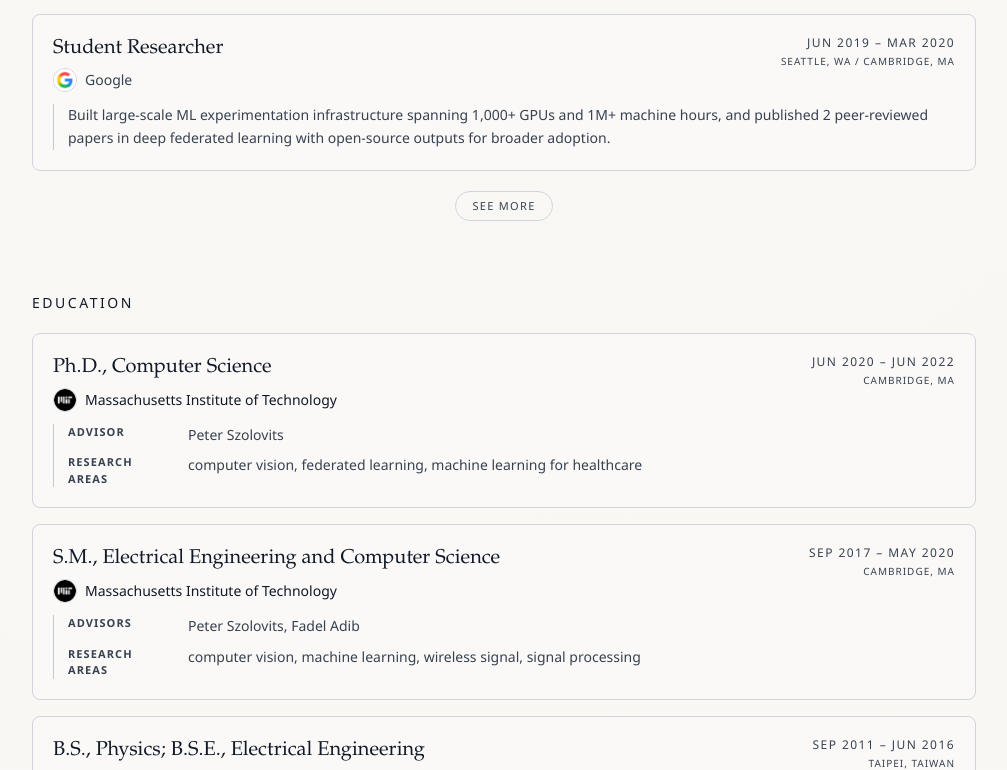
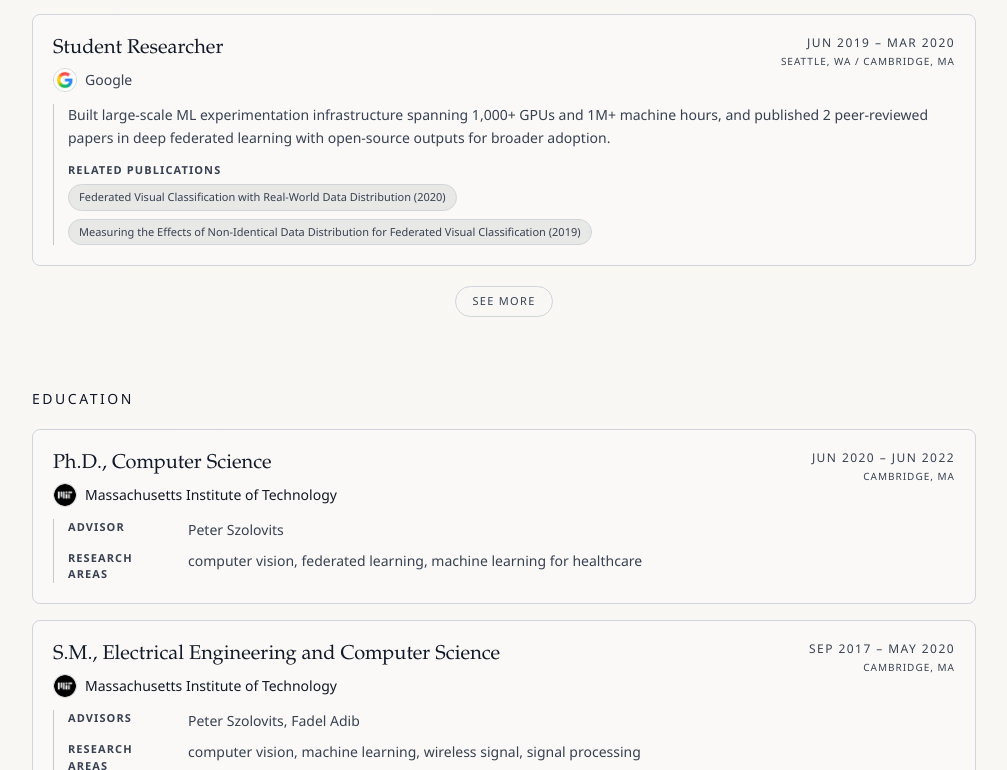
Before and after one commit to stmharry/stmharry.github.io, a React (Vite) app: page / in a window 1280 px wide. Shown: the part 1270-2040 px from the top of the page, without its empty margins (136-1143 px from the left). Built offline with nearby package versions, Linux system fonts and the light colour scheme.

Commit message:
✨ feat(ui): add forward links from experience to publications

```diff
--- a/src/App.tsx
+++ b/src/App.tsx
@@ -5,11 +5,12 @@ import { ExperienceSection } from "./components/ExperienceSection";
 import { Hero } from "./components/Hero";
 import { PublicationsSection } from "./components/PublicationsSection";
 import { cvContent } from "./data/cv/content";
-import { getWebExperience, getWebProfile } from "./data/cv/selectors";
+import { getExperiencePublicationLinks, getWebExperience, getWebProfile } from "./data/cv/selectors";
 
 function App() {
   const webProfile = getWebProfile(cvContent);
   const webExperience = getWebExperience(cvContent);
+  const experiencePublicationLinks = getExperiencePublicationLinks(cvContent.publications);
   const [stickyNameOpacity, setStickyNameOpacity] = useState(0);
 
   useEffect(() => {
@@ -43,7 +44,7 @@ function App() {
         </div>
       </div>
       <Hero profile={webProfile} links={cvContent.profile.links} />
-      <ExperienceSection items={webExperience} />
+      <ExperienceSection items={webExperience} publicationLinksByExperienceId={experiencePublicationLinks} />
       <EducationSection items={cvContent.education} />
       <PublicationsSection publications={cvContent.publications} topics={cvContent.topics} />
     </main>
--- a/src/components/ExperienceSection.tsx
+++ b/src/components/ExperienceSection.tsx
@@ -4,11 +4,13 @@ import { CardHeader } from "./CardHeader";
 import { LogoBadge } from "./LogoBadge";
 import { MobileCardDisclosure } from "./MobileCardDisclosure";
 import { toExperienceCardHeader } from "./cardSemantics";
+import type { ExperiencePublicationLink } from "../data/cv/selectors";
 import type { ExperienceItem } from "../data/cv/types";
 import { isExternalUrl, toPublicUrl } from "../lib/url";
 
 type ExperienceSectionProps = {
   items: ExperienceItem[];
+  publicationLinksByExperienceId: Record<string, ExperiencePublicationLink[]>;
 };
 
 const ExternalLinkIcon = () => (
@@ -24,7 +26,7 @@ const ExternalLinkIcon = () => (
   </svg>
 );
 
-export const ExperienceSection = ({ items }: ExperienceSectionProps) => {
+export const ExperienceSection = ({ items, publicationLinksByExperienceId }: ExperienceSectionProps) => {
   const [showAll, setShowAll] = useState(false);
 
   const highlightedItems = useMemo(() => items.filter((item) => item.highlighted), [items]);
@@ -42,8 +44,9 @@ export const ExperienceSection = ({ items }: ExperienceSectionProps) => {
       <ul className="mt-5 space-y-3 sm:space-y-4">
         {visibleItems.map((item) => {
           const header = toExperienceCardHeader(item);
+          const relatedPublications = publicationLinksByExperienceId[item.id] ?? [];
           const hasSummary = item.summary.trim().length > 0;
-          const hasBodyContent = hasSummary || Boolean(item.organizationUrl);
+          const hasBodyContent = hasSummary || Boolean(item.organizationUrl) || relatedPublications.length > 0;
 
           const headerContent = (
             <CardHeader
@@ -91,6 +94,23 @@ export const ExperienceSection = ({ items }: ExperienceSectionProps) => {
                         </a>
                       </div>
                     ) : null}
+
+                    {relatedPublications.length > 0 ? (
+                      <div className="mt-3 space-y-1.5">
+                        <p className="text-[11px] font-semibold tracking-[0.1em] text-(--ink-700) uppercase">Related Publications</p>
+                        <div className="flex flex-wrap gap-2">
+                          {relatedPublications.map((publication) => (
+                            <a
+                              key={publication.id}
+                              href={`#publication-${publication.id}`}
+                              className="inline-flex items-center rounded-full border border-(--line) bg-[color:color-mix(in_oklab,var(--paper),var(--ink-900)_6%)] px-2.5 py-1 text-[11px] text-(--ink-700) hover:border-(--ink-700) hover:text-(--ink-900)"
+                            >
+                              {publication.title} ({publication.year})
+                            </a>
+                          ))}
+                        </div>
+                      </div>
+                    ) : null}
                   </div>
                 </MobileCardDisclosure>
               ) : (
--- a/src/components/PublicationsSection.tsx
+++ b/src/components/PublicationsSection.tsx
@@ -1,4 +1,4 @@
-import { useMemo, useState } from "react";
+import { useEffect, useMemo, useRef, useState } from "react";
 
 import { MobileCardDisclosure } from "./MobileCardDisclosure";
 import { filterPublicationsByTopic, getTopicLabelBySlug, getUsedTopics, getWebPublications } from "../data/cv/selectors";
@@ -120,10 +120,57 @@ const ExternalLinkIcon = () => (
 
 export const PublicationsSection = ({ publications, topics }: PublicationsSectionProps) => {
   const [topicFilter, setTopicFilter] = useState<TopicFilter>("all");
+  const pendingHashTargetIdRef = useRef<string | null>(null);
 
   const allPublications = useMemo(() => getWebPublications(publications), [publications]);
   const availableTopics = useMemo(() => getUsedTopics(topics, allPublications), [topics, allPublications]);
   const visiblePublications = useMemo(() => filterPublicationsByTopic(allPublications, topicFilter), [allPublications, topicFilter]);
+
+  useEffect(() => {
+    const handleHashNavigation = () => {
+      const hash = window.location.hash;
+      if (!hash.startsWith("#publication-")) {
+        return;
+      }
+
+      const targetId = hash.slice(1);
+      const publicationId = targetId.replace(/^publication-/, "");
+      const isVisible = visiblePublications.some((publication) => publication.id === publicationId);
+
+      if (!isVisible && topicFilter !== "all") {
+        pendingHashTargetIdRef.current = targetId;
+        setTopicFilter("all");
+        return;
+      }
+
+      requestAnimationFrame(() => {
+        document.getElementById(targetId)?.scrollIntoView({ block: "start", behavior: "smooth" });
+      });
+    };
+
+    handleHashNavigation();
+    window.addEventListener("hashchange", handleHashNavigation);
+
+    return () => {
+      window.removeEventListener("hashchange", handleHashNavigation);
+    };
+  }, [topicFilter, visiblePublications]);
+
+  useEffect(() => {
+    if (topicFilter !== "all") {
+      return;
+    }
+
+    const pendingTargetId = pendingHashTargetIdRef.current;
+    if (!pendingTargetId) {
+      return;
+    }
+
+    requestAnimationFrame(() => {
+      document.getElementById(pendingTargetId)?.scrollIntoView({ block: "start", behavior: "smooth" });
+      pendingHashTargetIdRef.current = null;
+    });
+  }, [topicFilter, visiblePublications]);
 
   return (
     <section aria-labelledby="publications-heading" className="mt-14 sm:mt-18">
@@ -172,7 +219,7 @@ export const PublicationsSection = ({ publications, topics }: PublicationsSectio
           const mediaLinks = actionLinks(publication);
           const mediaAspect = classifyAspect(publication.thumbnailAspectRatio);
           return (
-            <li key={publication.id} className="rounded-lg border border-(--line) bg-[color:color-mix(in_oklab,var(--paper),white_18%)] p-4 sm:p-5">
+            <li id={`publication-${publication.id}`} key={publication.id} className="rounded-lg border border-(--line) bg-[color:color-mix(in_oklab,var(--paper),white_18%)] p-4 sm:p-5">
               <MobileCardDisclosure
                 id={`publication-${publication.id}`}
                 trigger={({ isExpanded, isDesktop }) => (
```
